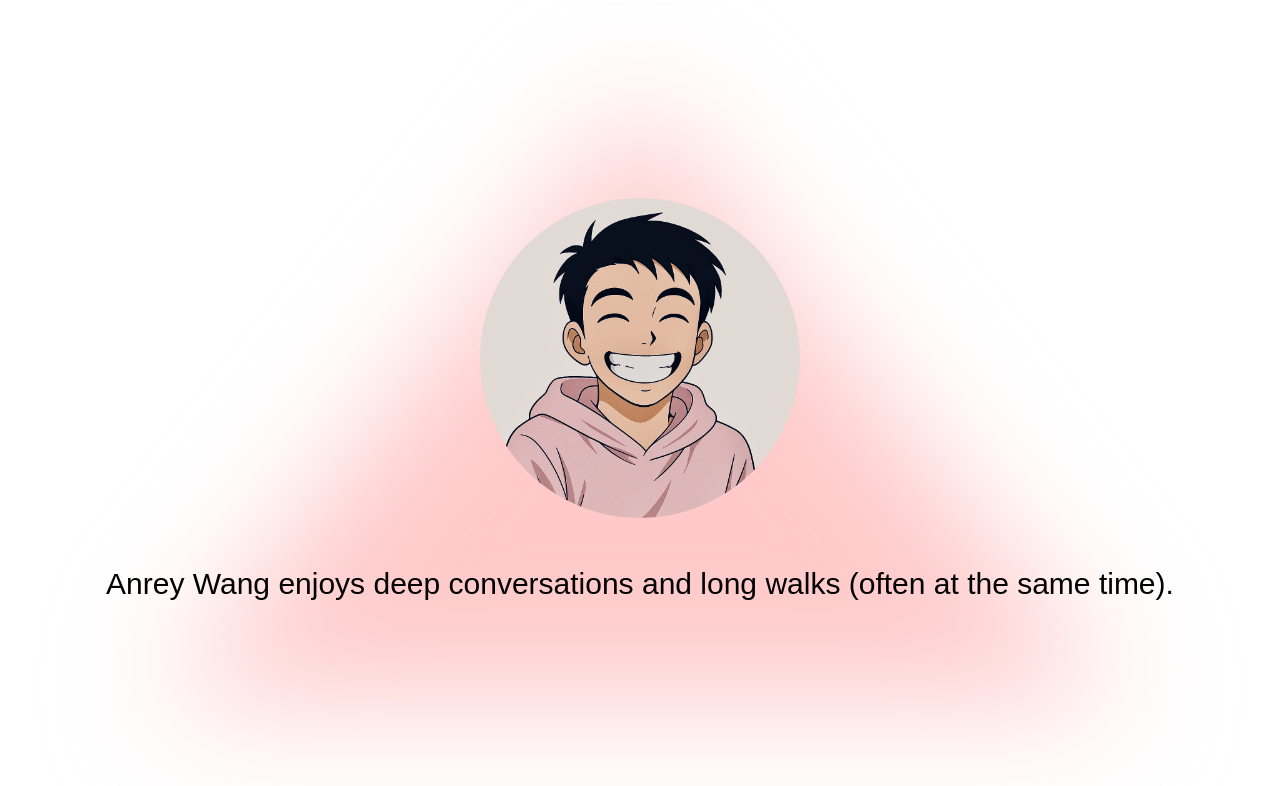
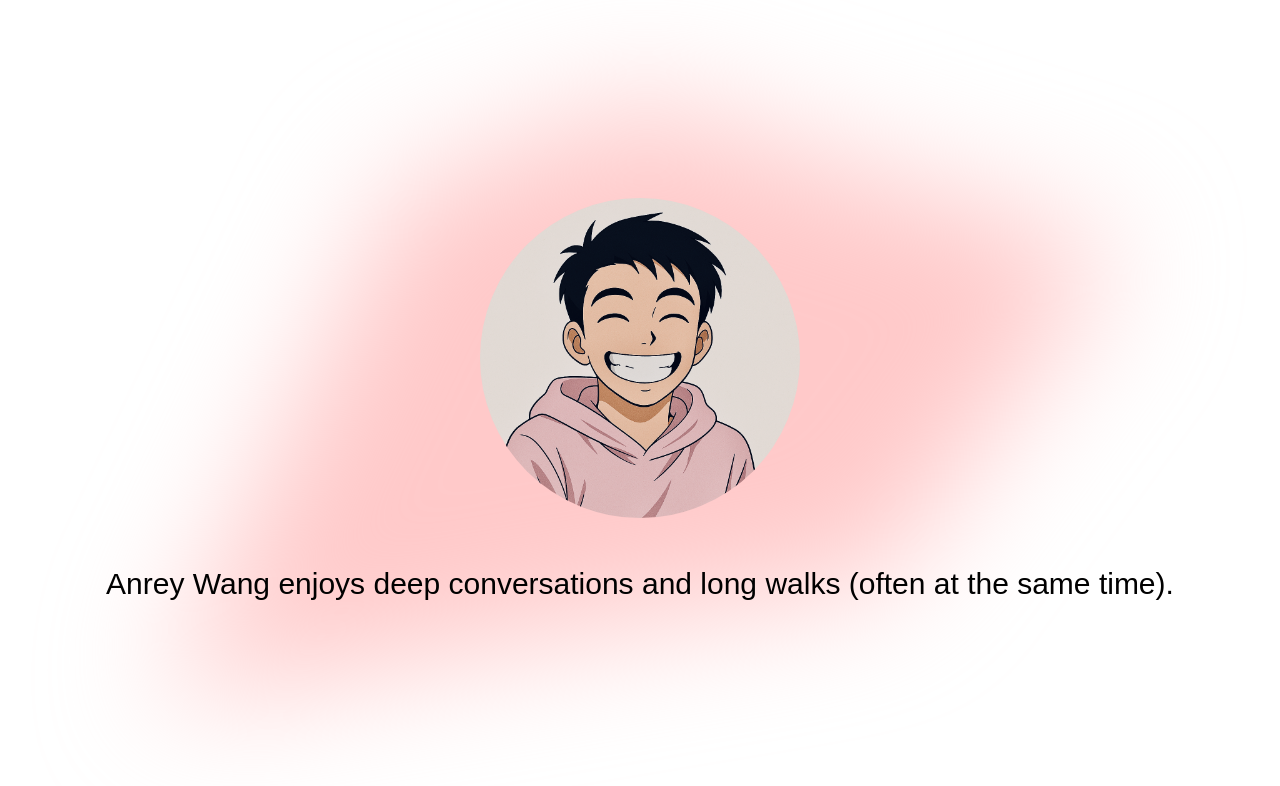
Before and after one commit to anreyw/anrey.wang, a Next.js app: page / in a window 1280 px wide. Shown: the top 786 px of the page. Built offline with nearby package versions, Linux system fonts and the light colour scheme; a web font is replaced by a local one.

Commit message:
Update background shape

```diff
--- a/src/app/page.tsx
+++ b/src/app/page.tsx
@@ -9,7 +9,9 @@ export default function Page(): JSX.Element {
         className="absolute inset-0 -z-10 flex items-center justify-center blur-3xl"
       >
         <div
-          style={{ clipPath: "polygon(50% 0, 100% 100%, 0 100%)" }}
+          style={{
+            clipPath: "polygon(25% 15%, 50% 0, 100% 25%, 75% 80%, 0 100%)",
+          }}
           className="h-3/4 w-3/4 bg-red-200"
         />
       </div>
```
